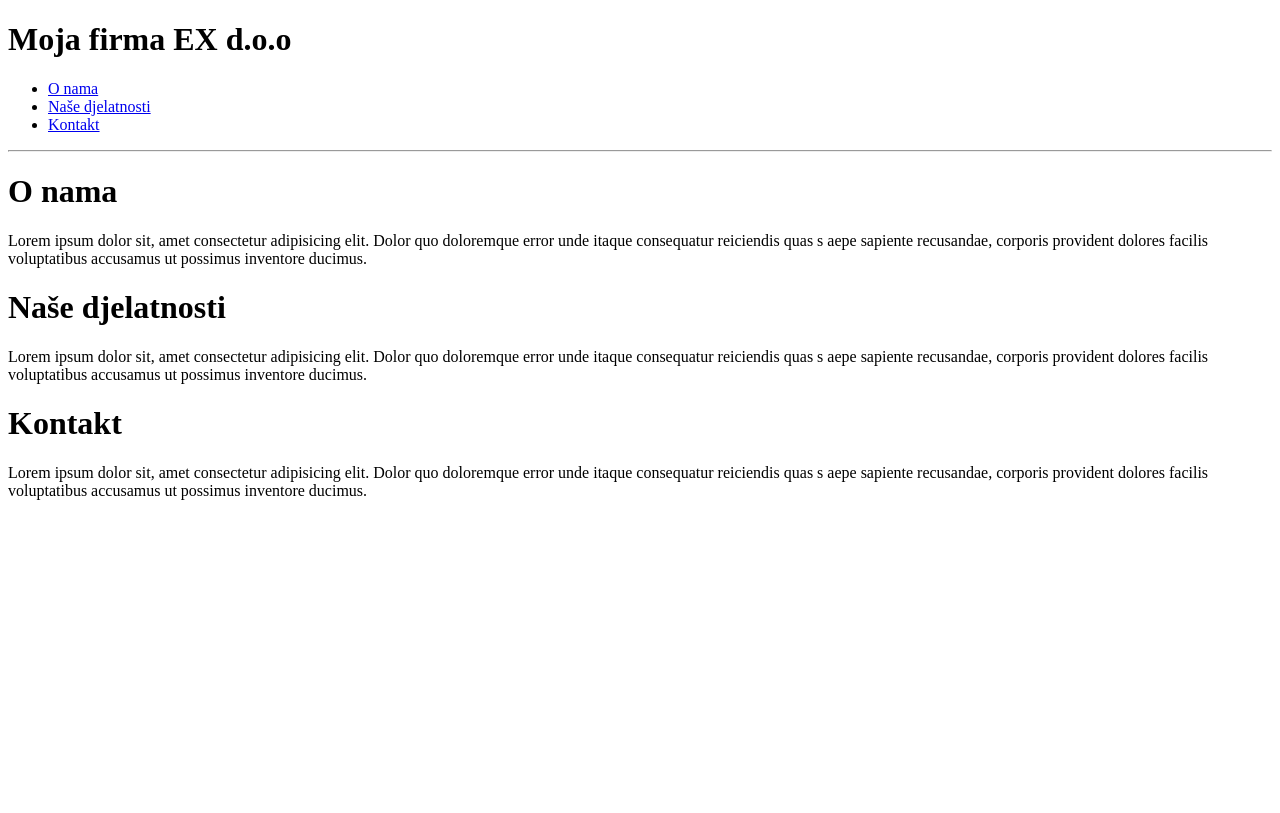
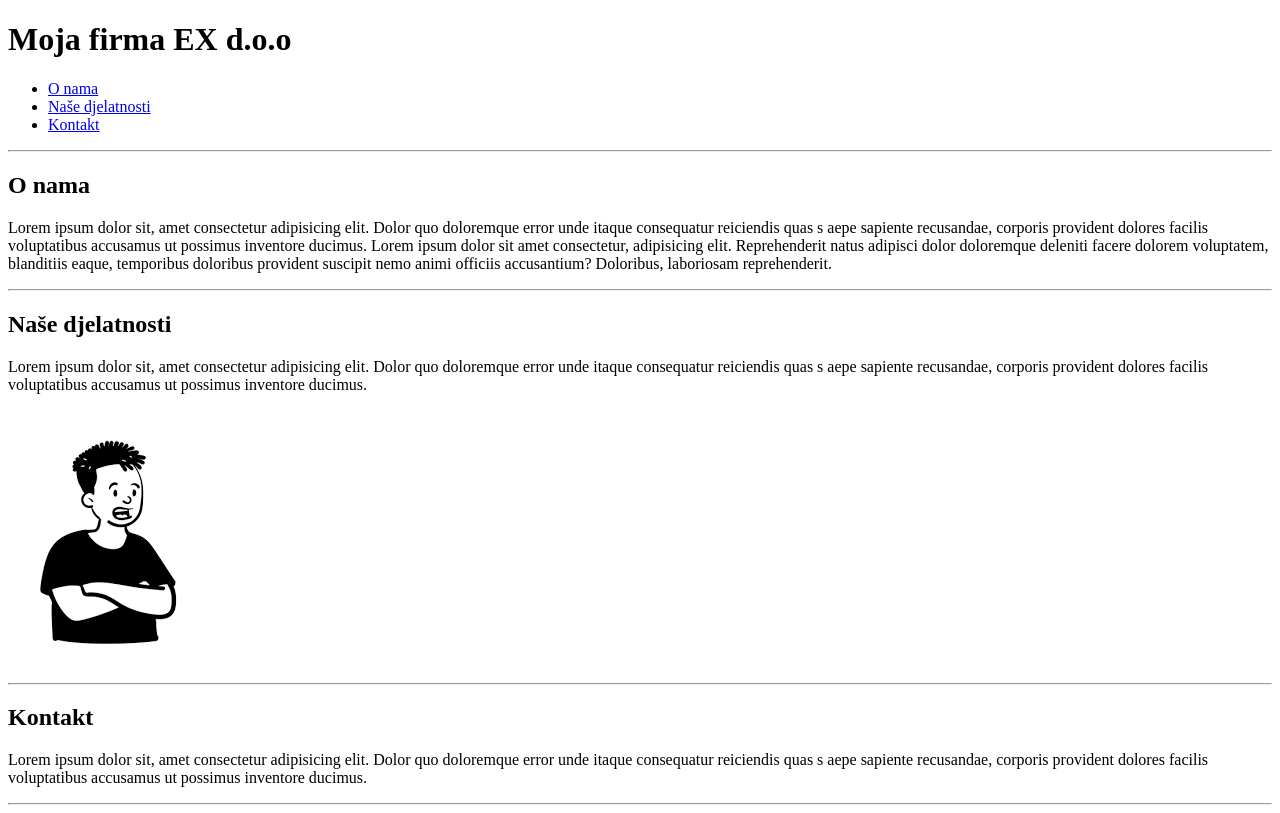
Before and after one commit to KretonicI/algebra.vjezba1.html, a plain HTML site: page index.html in a window 1280 px wide. Drawn offline with Linux system fonts and the light colour scheme.

Commit message:
dodavanje dijelova

```diff
--- a/index.html
+++ b/index.html
@@ -18,18 +18,30 @@
   </header>
   <hr>
   <main>
-    <h1 id="onama"> O nama</h1>
+    <section id="onama">
+    <h1> O nama</h1>
+    <p>Lorem ipsum dolor sit, amet consectetur adipisicing elit.
+      Dolor quo doloremque error unde itaque consequatur reiciendis quas s
+      aepe sapiente recusandae, corporis provident dolores facilis voluptatibus accusamus ut possimus inventore ducimus.
+      Lorem ipsum dolor sit amet consectetur, adipisicing elit. Reprehenderit natus adipisci dolor doloremque deleniti facere dolorem voluptatem, blanditiis eaque,
+      temporibus doloribus provident suscipit nemo animi officiis accusantium? Doloribus, laboriosam reprehenderit.</p>
+      </section>
+      <hr>
+      <section id="nasedj">
+      <h1> Naše djelatnosti</h1>
+      <p>Lorem ipsum dolor sit, amet consectetur adipisicing elit.
+        Dolor quo doloremque error unde itaque consequatur reiciendis quas s
+        aepe sapiente recusandae, corporis provident dolores facilis voluptatibus accusamus ut possimus inventore ducimus.</p>
+        <img src="./uiux.png" alt="slika1">
+        </section>
+        <hr>
+        <section id="kontakt">
+        <h1> Kontakt</h1>
     <p>Lorem ipsum dolor sit, amet consectetur adipisicing elit.
       Dolor quo doloremque error unde itaque consequatur reiciendis quas s
       aepe sapiente recusandae, corporis provident dolores facilis voluptatibus accusamus ut possimus inventore ducimus.</p>
-      <h1 id="nasedj"> Naše djelatnosti</h1>
-      <p>Lorem ipsum dolor sit, amet consectetur adipisicing elit.
-        Dolor quo doloremque error unde itaque consequatur reiciendis quas s
-        aepe sapiente recusandae, corporis provident dolores facilis voluptatibus accusamus ut possimus inventore ducimus.</p>
-        <h1 id="kontakt"> Kontakt</h1>
-    <p>Lorem ipsum dolor sit, amet consectetur adipisicing elit.
-      Dolor quo doloremque error unde itaque consequatur reiciendis quas s
-      aepe sapiente recusandae, corporis provident dolores facilis voluptatibus accusamus ut possimus inventore ducimus.</p>
+      </section>
+      <hr>
   </main>
 </body>
 <footer>
```
Also changed, not shown: uiux.png (added).
